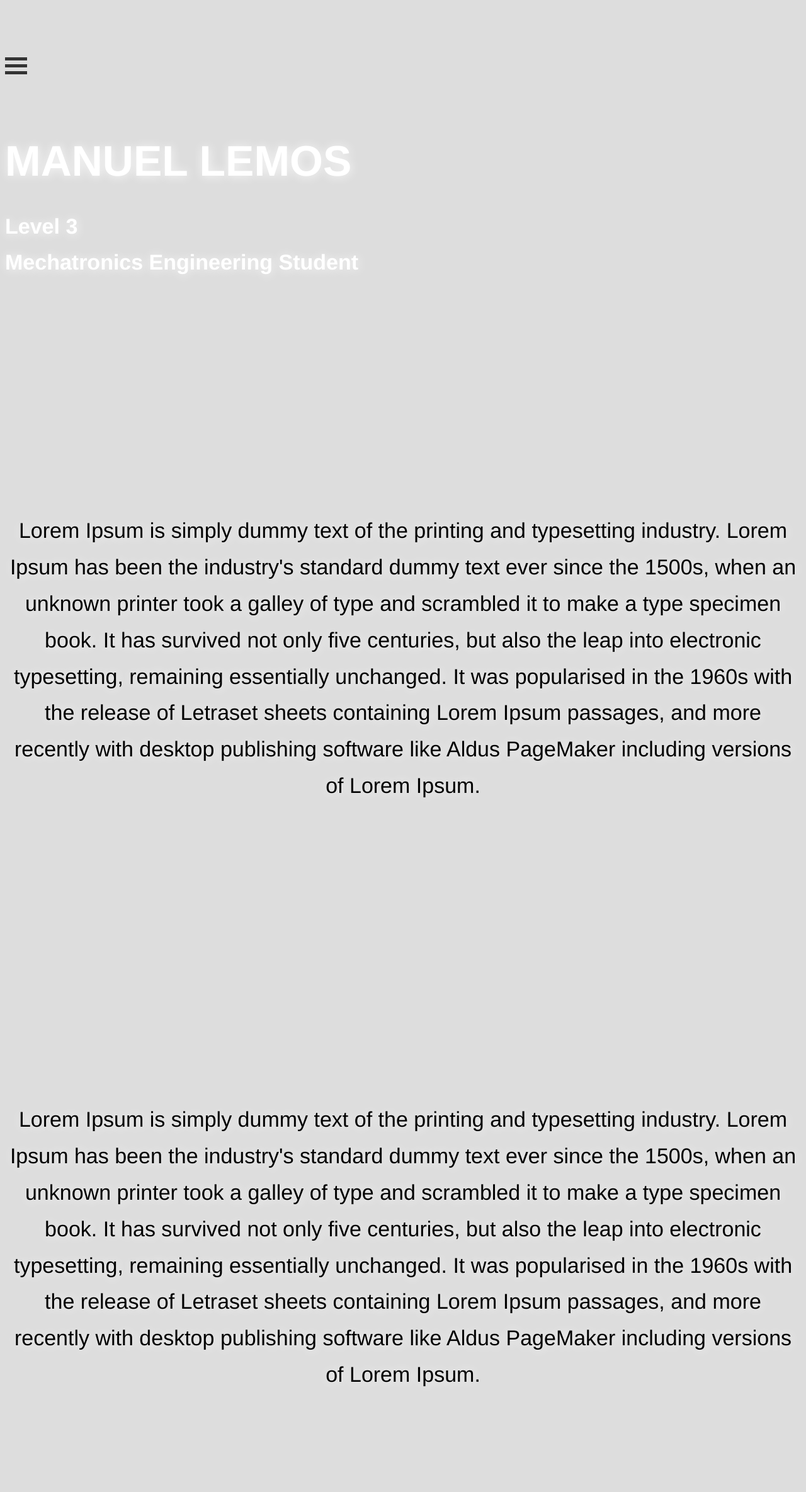
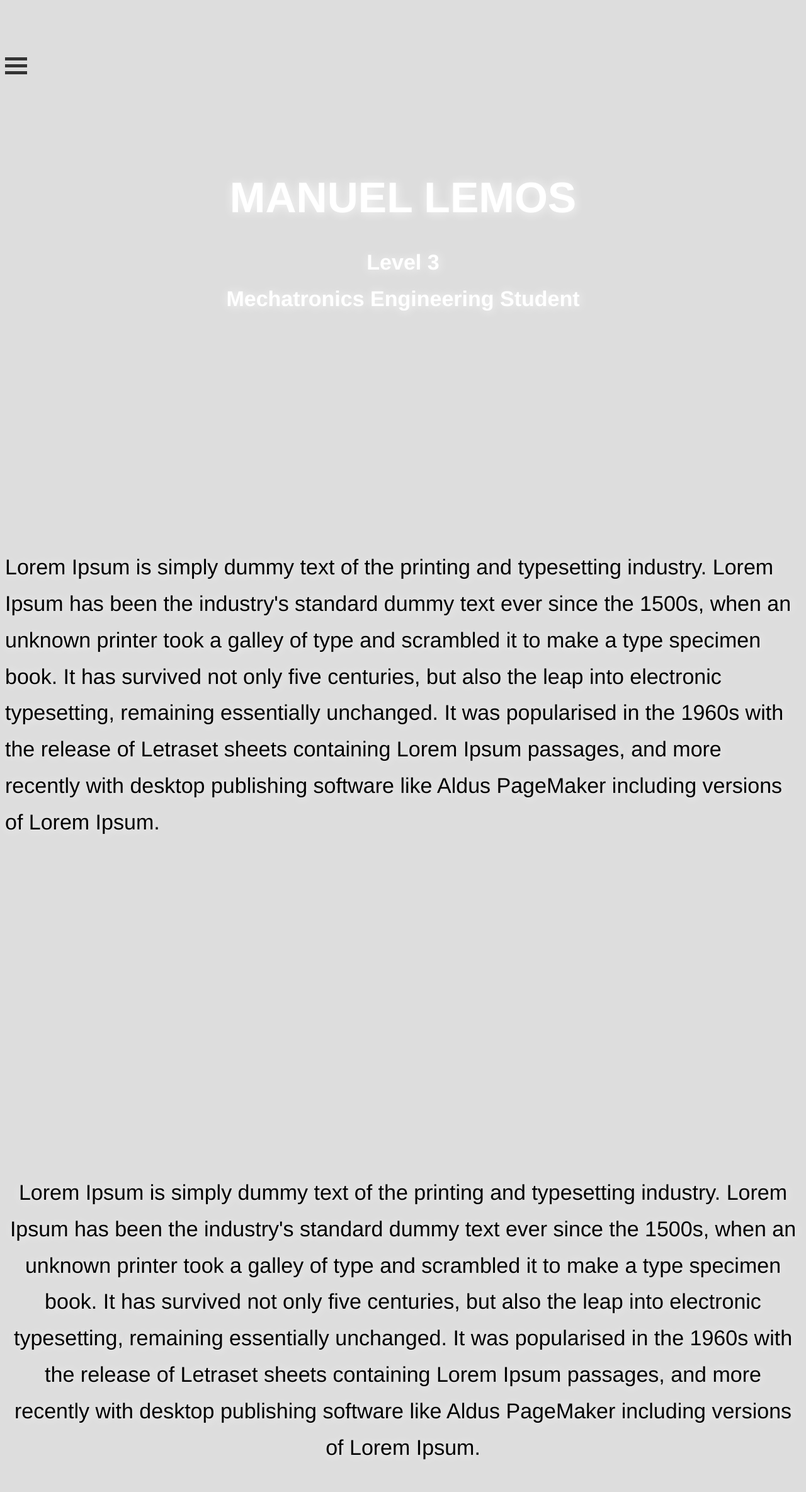
Before and after one commit to MannyLemos/MannyLemos.github.io, a Jekyll site: the page index.html, which Jekyll copies as it is, in a window 1280 px wide. Shown: the whole page at 63% size. Built offline with Jekyll 4.4.1, drawn with Linux system fonts in a browser that asks for light colours; nearby versions of some CDN libraries; a script that is not in the unit is left out; before the commit the page ends 2254 px from its top, so only the background shows below that.

Commit message:
Update index.html

```diff
--- a/index.html
+++ b/index.html
@@ -15,6 +15,7 @@
 
 
 <body>
+	<div align="center";>
 	<br><br>
 	<h1>Manuel Lemos </h1>
 	<h4>Level 3<br>Mechatronics Engineering Student</h4>
```
